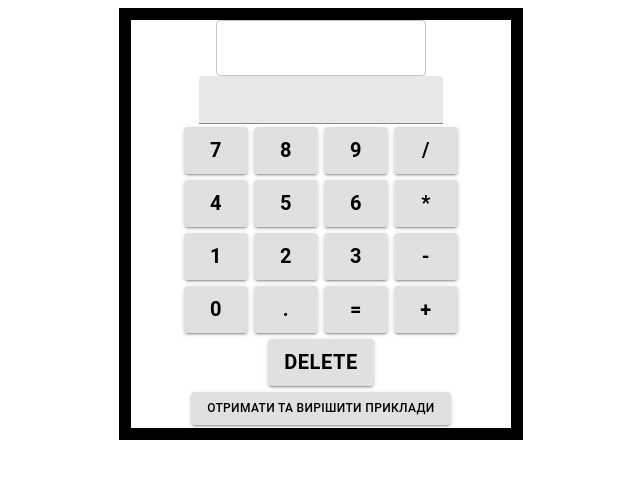
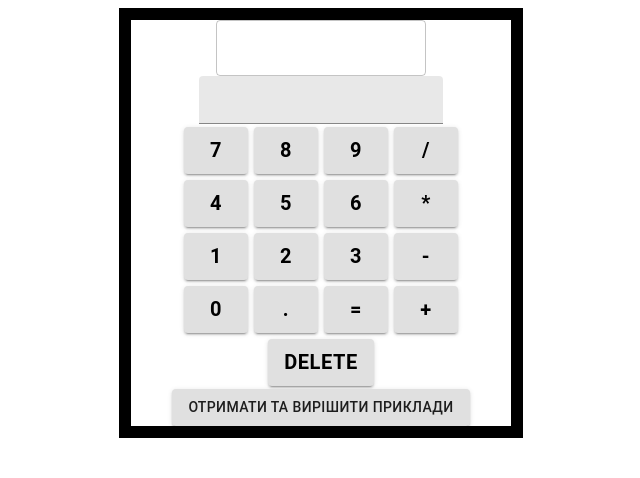
Before and after one commit to Karina1003/Calculator, a React (Create React App) app: page / in a window 1280 px wide. Shown: the top 478 px of the page, without its empty margins (319-959 px from the left). Built offline with nearby package versions, Linux system fonts and the light colour scheme.

Commit message:
Rewritten project from hooks to classes

```diff
--- a/src/App.js
+++ b/src/App.js
@@ -2,23 +2,20 @@ import React from 'react';
 import { useState } from 'react';
 import Button from '@material-ui/core/Button';
 import TextField from '@material-ui/core/TextField';
+import { withStyles } from '@material-ui/core/styles';
 import { createStore } from 'redux';
 import { Provider } from 'react-redux';
-import examplesReducer from './reducers/examples.js';
-import exampleActions from 'D:/calculator/src/actions/examples';
+import examplesReducer from './Examples/reducers/examples.js';
+import exampleActions from './Examples/actions/examples';
+import Examples from './Examples'
 
 const store = createStore(examplesReducer);
 
-const styles = {
+const styles = () => ({
     button: {
             color: "black",
             fontSize: 20,
             fontWeight: 700,
-            margin: 3,
-    },
-    examples: {
-                color: "black",
-                fontSize: 12,
             margin: 3,
     },
     wrapper: {
@@ -32,59 +29,65 @@ const styles = {
             marginLeft: "auto",
             marginRight: "auto",
     },
+});
+
+class App extends React.Component {
+      constructor(props) {
+        super(props);
+        this.state = {
+            num: 0,
+            display: "",
+            exampleArray: [],
+            expression: {
+                sign: "",
+                result: 0,
+            },
+            calculatedArray: [],
+        };
       };
 
-const App = () => {
-
-    const [num, setNum] = useState(0);
-    const [display, setDisplay] = useState("");
-    const [exampleArray, setExampleArray] = useState([]);
-    const [backEndExamples, setBackEndExamples] = useState("");
-    const [expression, setExpression] = useState({
-            sign: "",
-            result: 0,
-          });
-
-    const numClick = (value) => {
-      const strNumber = new String(num);
+      numClick(value) {
+          const strNumber = new String(this.state.num);
           if (value === "." || strNumber.includes(".")) {
-        setNum(num+value);
+            this.setState({num: (this.state.num+value)});
           } else {
-        setNum(num*10+value);
+            this.setState({num: (this.state.num*10+value)});
           }
-      setDisplay(""+display+value);
+          this.setState({display: (""+this.state.display+value)});
       };
 
-    const operationClick = (value) => {
-      const result = calculateExpression(num, value);
+      operationClick(value) {
+        const result = this.calculateExpression(this.state.num, value);
         if (result !=="") {
-        addToArray(exampleArray, result);
+          this.addToArray(this.state.exampleArray, result);
         }
         if (value !== "=") {
-        setNum(0);
+          this.setState({num: 0});
         }
       };
 
-    const addToArray = (array, element) => {
+      addToArray(array, element) {
             array.push(element+"\n");
       }
 
-    const calculateExpression = (valueForCalc, signForCalc) => {
-        const displayStr = String(display);
+      calculateExpression(valueForCalc, signForCalc) {
+          const displayStr = String(this.state.display);
           let expressionToReturn = "";
-        const result = expression.result;
-        const sign = expression.sign;
+          const result = this.state.expression.result;
+          const sign = this.state.expression.sign;
 
           if (displayStr.endsWith("+") || displayStr.endsWith("-") ||
               displayStr.endsWith("*") || displayStr.endsWith("/")) {
               if (signForCalc === "=") {
                   return expressionToReturn;
               }
-            setExpression({
-                           ...expression,
+              this.setState({
+                    expression: {
+                        ...this.state.expression,
                         sign: signForCalc,
-            })
-            setDisplay(display.slice(0,display.length-1)+signForCalc);
+                    },
+                    display: (this.state.display.slice(0,this.state.display.length-1)+
+                                        signForCalc)});
             return expressionToReturn;
           }
 
@@ -96,11 +99,11 @@ const App = () => {
           }
 
           if (sign === "") {
-            setExpression({
+              this.setState({expression: {
                   result: valueForCalc,
                   sign: signForCalc,
-            })
-            setDisplay(display+signForCalc);
+              },
+              display: (this.state.display+signForCalc)});
           } else {
           const currentResult = (sign === "+")?
                                 (Number(result)+Number(valueForCalc)):
@@ -113,46 +116,37 @@ const App = () => {
                                                 (sign === "/")&&(valueForCalc===0)?
                                                 ("Division by zero"):
                                                 0;
-            setExpression({
+              expressionToReturn = String(result)+sign+
+                                   String(valueForCalc)+"="+currentResult;
+              if (signForCalc === "=") {
+                    this.setState({num: currentResult,
+                                   display: currentResult,
+                                   expression: {
+                                    sign: "",
+                                    result: 0,
+                                  }});
+              } else {
+                this.setState({expression: {
                                    result: currentResult,
                                    sign: signForCalc,
-            })
-            expressionToReturn = String(result)+sign+
-                                 String(valueForCalc)+"="+currentResult;
-            setDisplay(currentResult+signForCalc);
-            if (signForCalc === "=") {
-                setNum(currentResult);
-                setDisplay(currentResult);
-                setExpression({
+                               },
+                               display: (currentResult+signForCalc)});
+              }
+          }
+          return expressionToReturn;
+      }
+
+      deleteClick() {
+        this.setState({num: 0,
+                       display: "",
+                       expression: {
                              sign: "",
                              result: 0,
-                            })
-            }
-        }
-        return expressionToReturn
-    }
-
-    const deleteClick = () => {
-          setDisplay("");
-          setNum(0);
-          setExpression({
-              sign: "",
-              result: 0,
-          })
+                       }});
       };
 
-    const receiveExamplesFromBE = () => {
-            const fetchResult = exampleActions.fetchExamples({ count: 5, })(store.dispatch);
-    };
-    const returnExamplesFromBE = () => {
-                receiveExamplesFromBE();
-                const listExamples = store.getState().list;
-                const res = parseExamples(listExamples);
-                console.log(res);
-                return res;
-        };
-
-    const parseExamples = (array) => {
+      parseExamples(array) {
+                let arr = [];
               array.forEach(element => {console.log(element);
                   let argument1 = parseInt(element);
                   let argument2 = 0;
@@ -175,13 +169,15 @@ const App = () => {
                       result = argument1/argument2;
                       resultExpression = ""+argument1+"/"+argument2+"="+result;
                   }
-                            setBackEndExamples(result+" \n");
-                            return addToArray(exampleArray, resultExpression);
+                  //this.addToArray(this.state.exampleArray, resultExpression);
+                  arr.push(resultExpression);
               });
+          return arr;
       }
 
-    const transformArray = (array) => {
+      transformArray(array) {
               let joinedString = "";
+              if (array != undefined) {
                   if (array.length > 0) {
                       let arrayWithoutLastElement = array.slice(0, array.length-1);
                       joinedString = arrayWithoutLastElement.join("");
@@ -189,107 +185,111 @@ const App = () => {
                                       array[array.length-1]+
                                       "-------------------------"
                   }
+              }
               return joinedString;
-    }
+      };
 
+      render() {
+      console.log(this.state);
           return (
-    <div style = {styles.wrapper}>
+            <div className = {this.props.classes.wrapper}>
                 <div>
-        <TextField id="outlined" multiline maxRows={4} value={transformArray(exampleArray)}
+                    <TextField id="outlined" multiline maxRows={4}
+                               value={this.transformArray(this.state.exampleArray)}
                                variant="outlined" size="medium"
                                inputProps={{style: { textAlign: 'right' }}}/>
                 </div>
                 <div>
-        <TextField id="outlined" value={display}
+                    <TextField id="outlined" value={this.state.display}
                                variant="filled" size="small" color="secondary"
                                inputProps={{style: { textAlign: 'center' }}}/>
                     </div>
                     <div>
-        <Button style = {styles.button} variant="contained"
-                onClick={() => {numClick(7)}}>
+                    <Button className = {this.props.classes.button} variant="contained"
+                            onClick={() => this.numClick(7)}>
                       7
                     </Button>
-        <Button style = {styles.button} variant="contained"
-                onClick={() => {numClick(8)}}>
+                    <Button className = {this.props.classes.button} variant="contained"
+                            onClick={() => this.numClick(8)}>
                       8
                     </Button>
-        <Button style = {styles.button} variant="contained"
-                onClick={() => {numClick(9)}}>
+                    <Button className = {this.props.classes.button} variant="contained"
+                            onClick={() => this.numClick(9)}>
                       9
                     </Button>
-        <Button style = {styles.button} variant="contained"
-                onClick={() => {operationClick('/')}}>
+                    <Button className = {this.props.classes.button} variant="contained"
+                            onClick={() => this.operationClick('/')}>
                       /
                     </Button>
                     </div>
                     <div>
-        <Button style = {styles.button} variant="contained"
-                onClick={() => {numClick(4)}}>
+                    <Button className = {this.props.classes.button} variant="contained"
+                            onClick={() => this.numClick(4)}>
                       4
                     </Button>
-        <Button style = {styles.button} variant="contained"
-                onClick={() => {numClick(5)}}>
+                    <Button className = {this.props.classes.button} variant="contained"
+                            onClick={() => this.numClick(5)}>
                       5
                     </Button>
-        <Button style = {styles.button} variant="contained"
-                onClick={() => {numClick(6)}}>
+                    <Button className = {this.props.classes.button} variant="contained"
+                            onClick={() => this.numClick(6)}>
                       6
                     </Button>
-        <Button style = {styles.button} variant="contained"
-                onClick={() => {operationClick('*')}}>
+                    <Button className = {this.props.classes.button} variant="contained"
+                            onClick={() => this.operationClick('*')}>
                       *
                     </Button>
                     </div>
                     <div>
-        <Button style = {styles.button} variant="contained"
-                onClick={() => {numClick(1)}}>
+                    <Button className = {this.props.classes.button} variant="contained"
+                            onClick={() => this.numClick(1)}>
                       1
                     </Button>
-        <Button style = {styles.button} variant="contained"
-                onClick={() => {numClick(2)}}>
+                    <Button className = {this.props.classes.button} variant="contained"
+                            onClick={() => this.numClick(2)}>
                       2
                     </Button>
-        <Button style = {styles.button} variant="contained"
-                onClick={() => {numClick(3)}}>
+                    <Button className = {this.props.classes.button} variant="contained"
+                            onClick={() => this.numClick(3)}>
                       3
                     </Button>
-        <Button style = {styles.button} variant="contained"
-                onClick={() => {operationClick('-')}}>
+                    <Button className = {this.props.classes.button} variant="contained"
+                            onClick={() => this.operationClick('-')}>
                       -
                     </Button>
                     </div>
                     <div>
-        <Button style = {styles.button} variant="contained"
-                onClick={() => {numClick(0)}}>
+                    <Button className = {this.props.classes.button} variant="contained"
+                            onClick={() => this.numClick(0)}>
                       0
                     </Button>
-        <Button style = {styles.button} variant="contained"
-                onClick={() => {numClick('.')}}>
+                    <Button className = {this.props.classes.button} variant="contained"
+                            onClick={() => this.numClick('.')}>
                       .
                     </Button>
-        <Button style = {styles.button} variant="contained"
-                onClick={() => {operationClick('=')}}>
+                    <Button className = {this.props.classes.button} variant="contained"
+                            onClick={() => this.operationClick('=')}>
                       =
                     </Button>
-        <Button style = {styles.button} variant="contained"
-                onClick={() => {operationClick('+')}}>
+                    <Button className = {this.props.classes.button} variant="contained"
+                            onClick={() => this.operationClick('+')}>
                       +
                     </Button>
                     </div>
                     <div>
-        <Button style = {styles.button} variant="contained"
-                onClick={() => {deleteClick()}}>
+                    <Button className = {this.props.classes.button} variant="contained"
+                            onClick={() => this.deleteClick()}>
                       Delete
                     </Button>
                     </div>
-        <div>
-        <Button style = {styles.examples} variant="contained"
-                onClick={()=> {returnExamplesFromBE()}}>
-          Отримати та вирішити приклади
-        </Button>
-        </div>
+                    <Provider store = {store}>
+                        <Examples getExamplesFromBackEnd = {this.parseExamples} >
+                        </Examples>
+                    </Provider>
                 </div>
           );
       }
 
-export default App;
+}
+
+export default withStyles(styles)(App);
--- a/src/actions/examples.js
+++ b/src/Examples/actions/examples.js
@@ -21,7 +21,7 @@ const fetchExamples = ({count}) => (dispatch) => {
     dispatch(requestExamples());
     return getExamples(count)
     .then(result => result.json())
-    .then(examples => console.log(dispatch(receiveExamples(examples))))
+    .then(examples => dispatch(receiveExamples(examples)))
     .catch(examples => dispatch(errorReceiveExamples()));
 };
 
--- /dev/null
+++ b/src/Examples/containers/Examples.jsx
@@ -0,0 +1,33 @@
+import React from 'react';
+import Button from '@material-ui/core/Button';
+import { connect } from 'react-redux';
+import exampleActions from 'D:/CalculatorClass/calculator/src/Examples/actions/examples';
+
+class Examples extends React.Component {
+
+     receiveExamplesFromBE() {
+              return exampleActions.fetchExamples({ count: 5, })(this.props.dispatch);
+     };
+
+    render() {
+        this.props.getExamplesFromBackEnd(this.props.list);
+
+        return (
+            <div>
+                <Button variant="contained" onClick = {() => this.receiveExamplesFromBE()}>
+                  Отримати та вирішити приклади
+                </Button>
+            </div>
+        )
+    }
+}
+
+const mapReduxStateToProps = reduxState => ({
+    ...reduxState,
+});
+
+const mapDispatchToProps = dispatch => ({
+    dispatch
+});
+
+export default (connect(mapReduxStateToProps,mapDispatchToProps))(Examples);
--- /dev/null
+++ b/src/Examples/index.jsx
@@ -0,0 +1 @@
+export {default } from './containers/Examples';
--- a/src/reducers/examples.js
+++ b/src/Examples/reducers/examples.js
@@ -2,7 +2,8 @@ const initialState = {
 isLoading: false,
 isError: false,
 list: [],
- name: "BE Examples",
+name: "BE Examples",
+calculatedArray: [],
 };
 
 const examplesReducer = (state = initialState, action) => {
```
Also changed, not shown: 1 other file (tests, documents, lock files or other folders). Lines whose indentation alone changed are shown as unchanged.
